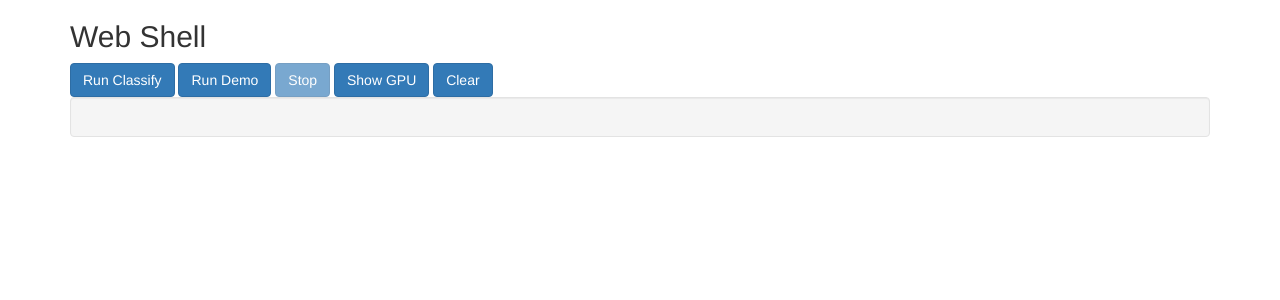
After one commit to chsy0823/HDFSFileManager, a Django app: template webshell_py/templates/index.html in a window 1280 px wide. The commit adds this page. Shown: the top 300 px of the page. Run offline with Django 3.2, Linux system fonts and the light colour scheme; the template is opened without the code that fills it, so the values that code supplies are empty; some libraries are stand-ins or nearby versions.

Commit message:
web shell implement

```diff
--- a/hdfsImageViewer/imageviewer/templates/imageviewer/web_terminal_learning.html
+++ b/hdfsImageViewer/imageviewer/templates/imageviewer/web_terminal_learning.html
@@ -6,7 +6,7 @@ $(document).ready(function(){
     $("#menu_lc").addClass("active");
 });
 </script>
-<iframe src="http://117.16.137.156:8090?learning" width="100%" height="100%" frameBorder="0" scrolling="no">
+<iframe src="http://117.16.137.156:8090/learning" width="100%" height="100%" frameBorder="0" scrolling="no">
     <p>Your browser does not support iframes.</p>
 </iframe>
 </body>
--- a/hdfsImageViewer/imageviewer/templates/imageviewer/web_terminal_recognize.html
+++ b/hdfsImageViewer/imageviewer/templates/imageviewer/web_terminal_recognize.html
@@ -7,7 +7,7 @@ $(document).ready(function(){
 });
 </script>
 
-<iframe src="http://117.16.137.156:8090/" width="100%" height="100%" frameBorder="0" scrolling="no">
+<iframe src="http://117.16.137.156:8090/recognize" width="100%" height="100%" frameBorder="0" scrolling="yes">
     <p>Your browser does not support iframes.</p>
 </iframe>
 </body>
--- /dev/null
+++ b/webshell_py/templates/index.html
@@ -0,0 +1,85 @@
+<!DOCTYPE HTML>
+<html>
+<head>
+    <meta charset="UTF-8">
+    <link rel="stylesheet" href="//cdnjs.cloudflare.com/ajax/libs/twitter-bootstrap/3.3.7/css/bootstrap.min.css">
+</head>
+<body>
+<div class="container">
+    <h2>Web Shell</h2>
+    <button id="classify" type="button" class="btn btn-primary">Run Classify</button>
+    <button id="demo" type="button" class="btn btn-primary">Run Demo</button>
+    <button id="stop" type="button" class="btn btn-primary" disabled>Stop</button>
+    <button id="gpu" type="button" class="btn btn-primary">Show GPU</button>
+    <button id="clear" type="button" class="btn btn-primary">Clear</button>
+    <br>
+    <p id="msg" class="well">
+    </p>
+
+</div>
+<script src="//cdnjs.cloudflare.com/ajax/libs/lodash.js/4.17.2/lodash.min.js"></script>
+<script src="//cdnjs.cloudflare.com/ajax/libs/jquery/2.2.4/jquery.min.js"></script>
+<script src="https://cdnjs.cloudflare.com/ajax/libs/twitter-bootstrap/3.3.7/js/bootstrap.min.js"></script>
+<script>
+    $(function () {
+        var tail = function () {
+            $.post('/tail').done(function (line) {
+                console.log(line);
+
+                if (line != "") {
+                    $("#msg").append(line + "<br>")
+                    tail();
+                }
+                else {
+                    $("#classify").removeAttr('disabled');
+                    $("#demo").removeAttr('disabled');
+                    $("#stop").attr('disabled', 'disabled');
+                }
+            })
+        };
+
+        $("#classify").click(function () {
+            $.post('/execute',{command: "classify"})
+                    .done(function () {
+                        console.log('start');
+                        $("#classify").attr('disabled', 'disabled');
+                        $("#demo").attr('disabled', 'disabled');
+                        $("#stop").removeAttr('disabled');
+                        tail();
+                    });
+        });
+
+        $("#demo").click(function () {
+            $.post('/execute',{command: "demo"})
+                    .done(function () {
+                        console.log('start');
+                        $("#demo").attr('disabled', 'disabled');
+                        $("#classify").attr('disabled', 'disabled');
+                        $("#stop").removeAttr('disabled');
+                        tail();
+                    });
+        });
+        $("#gpu").click(function () {
+            $.post('/execute',{command: "showGPU"})
+                    .done(function () {
+                        tail();
+                    });
+        });
+
+        $("#stop").click(function () {
+            $.post('/stop')
+                    .done(function () {
+                        console.log('stop');
+                        $("#classify").removeAttr('disabled');
+                        $("#demo").removeAttr('disabled');
+                        $("#stop").attr('disabled', 'disabled');
+                    })
+        })
+        $("#clear").click(function() {
+            $("#msg").html("");
+        });
+    });
+
+</script>
+</body>
+</html>
```
Also changed, not shown: webshell_py/templates/index2.html (renamed from webshell/templates/index.html, +24 -6 lines), webshell_py/webshell.py (renamed from webshell/webshell.py, +29 -5 lines), webshell_py/requirements.txt (renamed from webshell/requirements.txt), 2 other files.
